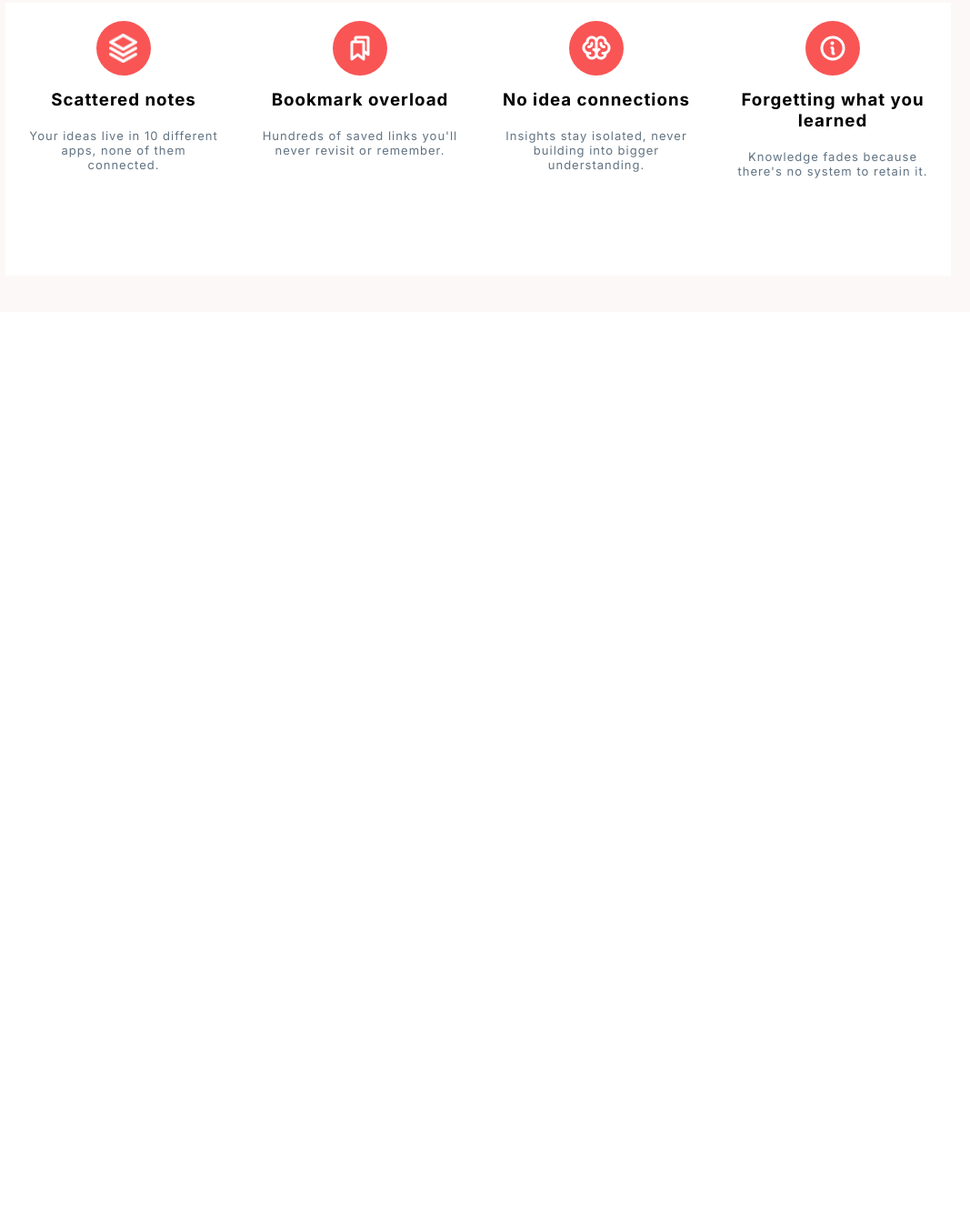
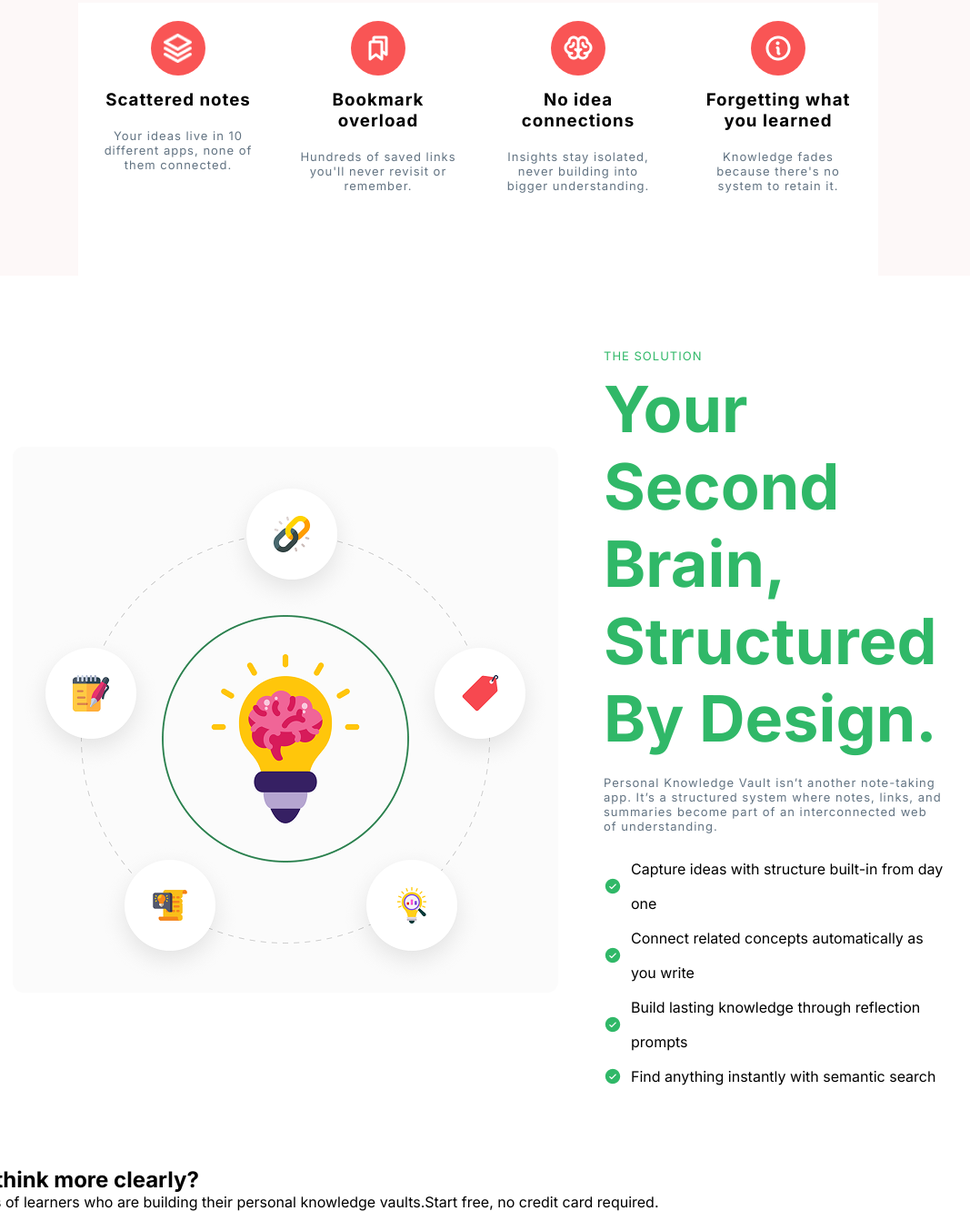
Before and after one commit to sabbir053/B13-A01-Knowledge-Vault-Sabbir, a plain HTML site: page index.html in a window 1280 px wide. Shown: the part 928-2259 px from the top of the page at 91% size, without its empty margins (114-1181 px from the left). Before the commit the page ends 1271 px from the top, so only its background shows below. Drawn offline with Linux system fonts and the light colour scheme.

Commit message:
complease brain solution section

```diff
--- a/index.html
+++ b/index.html
@@ -92,9 +92,44 @@
                     </div>
                 </div>
             </div>
-            <br>
-            <br>
         </section>
+
+        <!-- Solution Section -->
+        <section class="solution">
+            <div class="solution-section">
+                <div>
+                    <div>
+                        <img src="./assets/knowledge.png" alt="knowlwdge">
+                    </div>
+                </div>
+                <div class="solution-text">
+                    <p class="small-heading">THE SOLUTION</p>
+                    <h2>Your Second Brain, Structured By Design.</h2>
+                    <p class="description">
+                        Personal Knowledge Vault isn’t another note-taking app. It’s a structured system
+                        where notes, links, and summaries become part of an interconnected web of understanding.
+                    </p>
+
+                    <ul>
+                        <li> <img src="./assets/CheckCircle.png" alt="CheckCircle
+                            "> Capture ideas with structure built-in from day one</li>
+                        <li> <img src="./assets/CheckCircle.png" alt="CheckCircle
+                            "> Connect related concepts automatically as you write</li>
+                        <li> <img src="./assets/CheckCircle.png" alt="CheckCircle
+                            "> Build lasting knowledge through reflection prompts</li>
+                        <li> <img src="./assets/CheckCircle.png" alt="CheckCircle
+                            "> Find anything instantly with semantic search</li>
+                    </ul>
+                </div>
+            </div>
+        </section>
+        <section class="Challenge-section">
+            <div class="challenge">
+                <h1>Ready to think more clearly?</h1>
+                <p>Join thousands of learners who are building their personal knowledge vaults.Start free, no credit card required.</p>
+            </div>
+        </section>
+
     </main>
     <!-- Main Ends Here -->
     <!-- Footer Starts Here -->
--- a/styles.css
+++ b/styles.css
@@ -98,8 +98,11 @@ main .hero-section .see {
     color: #fff;
 }
 
+/* Second Block */
+
 .notes {
     background-color: #fdf8f8;
+    padding: 0 80px;
 }
 
 .notes .some-notes h1 {
@@ -128,7 +131,8 @@ main .hero-section .see {
     width: 322px;
     background-color: #fff;
 }
-.notes .some-notes .cart-notes .cart{
+
+.notes .some-notes .cart-notes .cart {
     padding: 20px;
 }
 
@@ -143,11 +147,59 @@ main .hero-section .see {
     margin: 0 auto 15px;
 }
 
-.img-box img{
+.img-box img {
     height: 32px;
     width: 32px;
 }
-.notes .some-notes .cart-notes .cart h3{
+
+.notes .some-notes .cart-notes .cart h3 {
     letter-spacing: 1px;
     margin-bottom: 20px;
 }
+
+/* Third Block */
+.solution {
+    padding: 80px 0;
+    background-color: #ffffff;
+    display: flex;
+    justify-content: center;
+}
+
+.solution-section {
+    width: 80%;
+    display: flex;
+    align-items: center;
+    justify-content: space-between;
+    gap: 50px;
+}
+
+.solution .solution-text .small-heading {
+    font-size: small;
+    letter-spacing: 1px;
+    color: #30B868;
+    margin-bottom: 8px;
+}
+
+.solution .solution-text h2 {
+    font-size: 70px;
+    font-weight: bold;
+    color: #30B868;
+    margin-bottom: 20px;
+}
+
+.solution .solution-text .description {
+    font-size: small;
+    letter-spacing: 1px;
+    color: #627382;
+    margin-bottom: 20px;
+}
+
+.solution .solution-text ul {
+    list-style: none;
+    line-height: 38px;
+}
+.solution .solution-text ul li{
+    display: flex;
+    align-items: center;
+    gap: 10px;
+}
```
